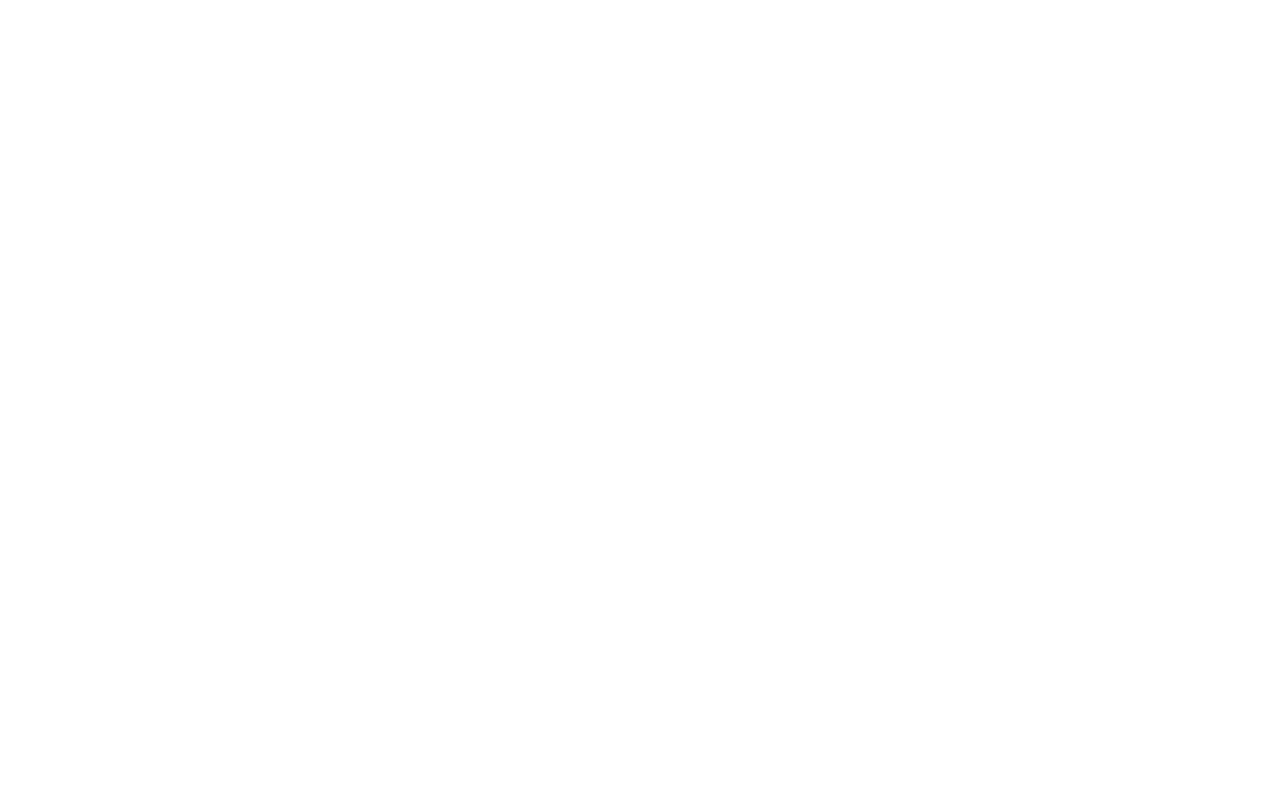
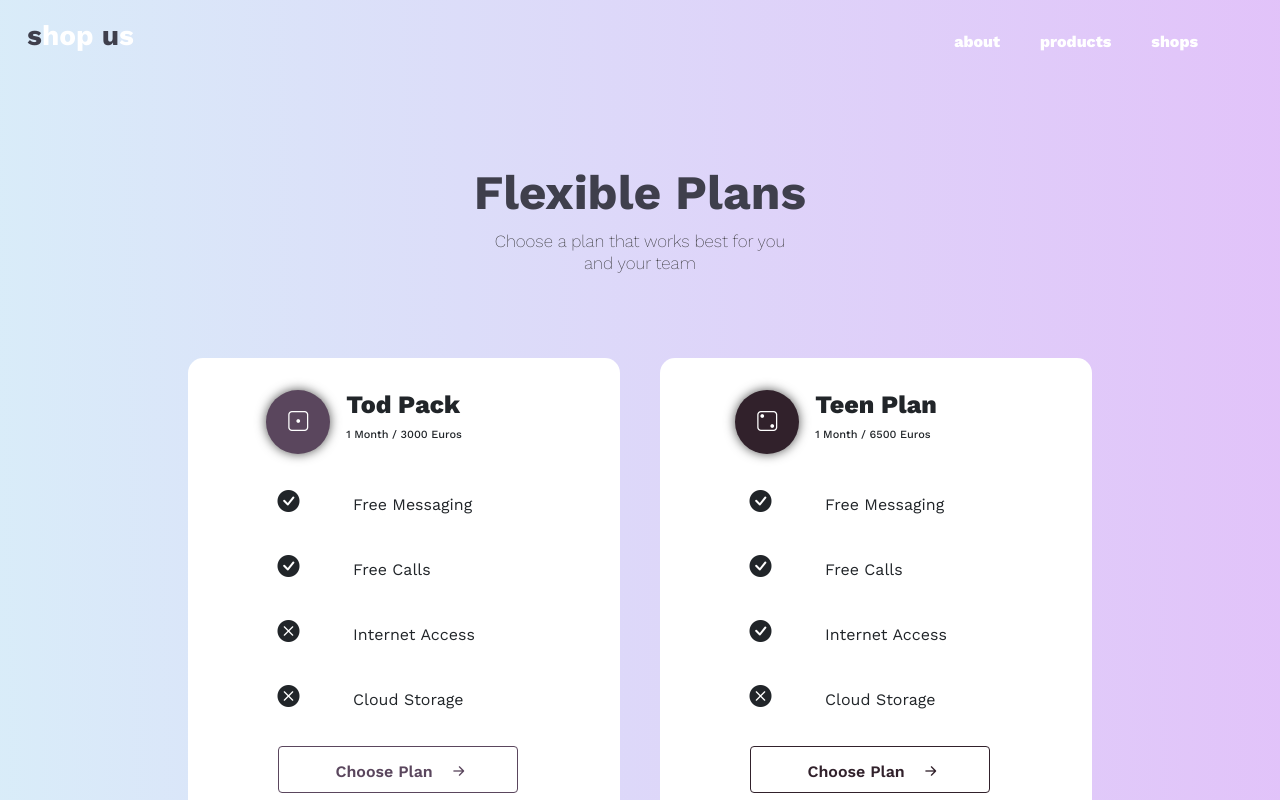
Before and after one commit to Excellence-daniel/Designs, a React (Create React App) app: page / in a window 1280 px wide. Shown: the top 800 px of the page. Built offline with nearby package versions, Linux system fonts and the light colour scheme.

Commit message:
change the route for pricing

```diff
--- a/src/App.js
+++ b/src/App.js
@@ -7,7 +7,7 @@
   return (
     <Router>
       <Route path="/biometrics" component={TryOuts} />
-      <Route path="/pricing" component={Pricing} />
+      <Route path="/" component={Pricing} />
     </Router>
   )
 }
```
